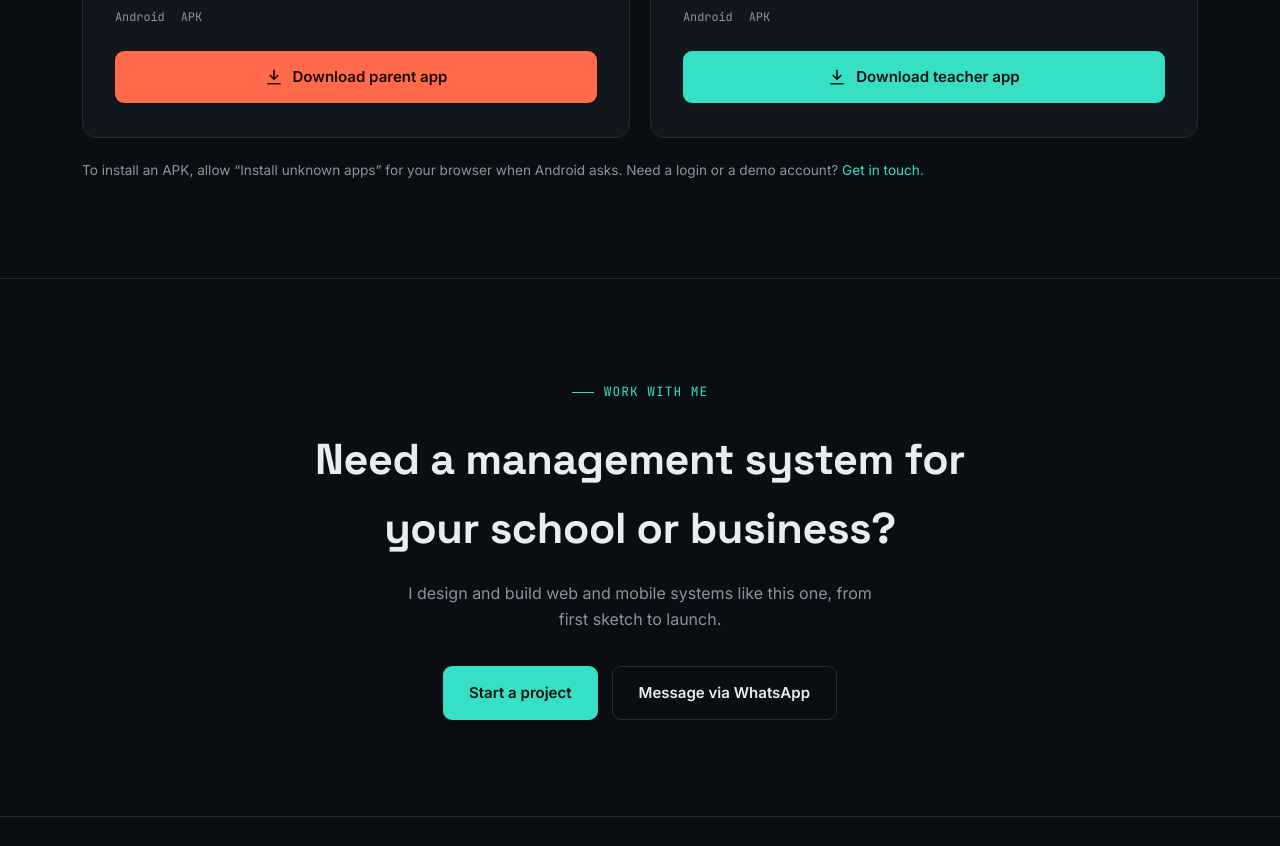
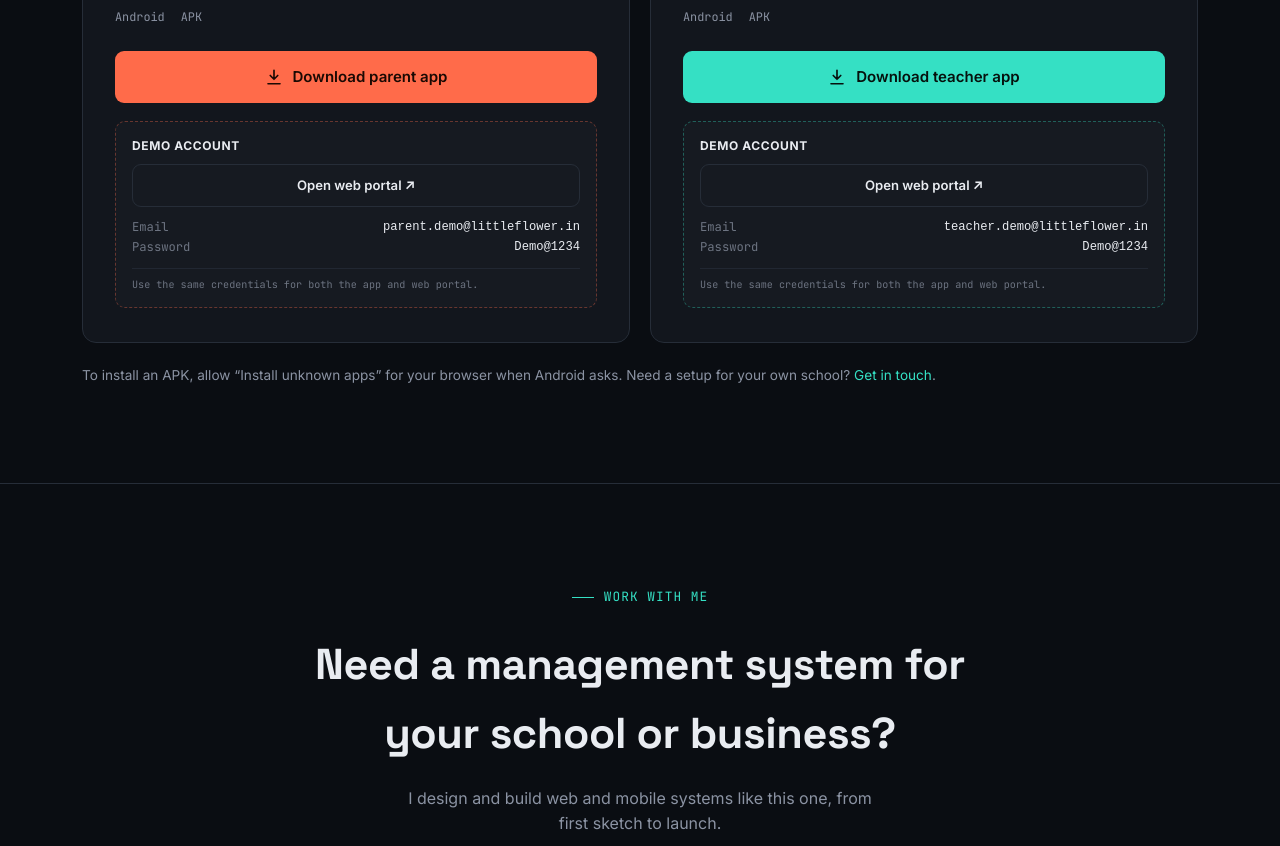
Before and after one commit to dineshbalajinp/web, a plain HTML site: page kindergarten.html in a window 1280 px wide. Shown: the part 3480-4326 px from the top of the page. Drawn offline with Linux system fonts and the light colour scheme.

Commit message:
Add files via upload

```diff
--- a/kindergarten.html
+++ b/kindergarten.html
@@ -292,6 +292,33 @@
   .dl-meta{font-family:var(--font-mono); font-size:0.74rem; color:var(--text-muted); display:flex; gap:16px; flex-wrap:wrap;}
   .dl-card .btn{margin-top:10px; width:100%;}
   .dl-note{margin-top:22px; font-size:0.85rem; color:var(--text-muted);}
+
+  /* Demo credentials shown under each app's download button */
+  .demo-credentials{
+    margin-top:4px; padding:14px 16px; border:1px dashed var(--border);
+    border-radius:10px; background:rgba(255,255,255,0.02);
+    font-family:var(--font-mono); font-size:0.76rem; color:var(--text-muted);
+  }
+  .dl-card.parent .demo-credentials{border-color:rgba(255,107,74,0.35);}
+  .dl-card.teacher .demo-credentials{border-color:rgba(53,224,196,0.35);}
+  .demo-credentials b{
+    display:block; margin-bottom:8px; color:var(--text);
+    font-family:var(--font-body); font-size:0.75rem;
+    letter-spacing:0.05em; text-transform:uppercase;
+  }
+  .demo-credentials .row{
+    display:flex; gap:10px; justify-content:space-between; line-height:1.7;
+  }
+  .demo-credentials .row span{opacity:0.75;}
+  .demo-credentials .row code{color:var(--text); text-align:right; word-break:break-all;}
+  .demo-credentials .portal-btn{
+    width:100%; margin:0 0 10px; padding:10px 14px;
+    font-size:0.82rem; border-color:var(--border);
+  }
+  .demo-credentials .portal-hint{
+    display:block; margin-top:10px; padding-top:8px;
+    border-top:1px solid var(--border); opacity:0.75;
+  }
 
   /* CTA */
   .cta{text-align:center;}
@@ -591,6 +618,15 @@
             <svg width="18" height="18" viewBox="0 0 24 24" fill="none" stroke="currentColor" stroke-width="2.2" stroke-linecap="round" stroke-linejoin="round" aria-hidden="true"><path d="M12 3v12m0 0l-5-5m5 5l5-5M4 21h16"/></svg>
             Download parent app
           </a>
+          <div class="demo-credentials">
+            <b>Demo account</b>
+            <a class="btn btn-ghost portal-btn" href="https://kindergarten.up.railway.app/" target="_blank" rel="noopener">
+              Open web portal ↗
+            </a>
+            <div class="row"><span>Email</span><code>parent.demo@littleflower.in</code></div>
+            <div class="row"><span>Password</span><code>Demo@1234</code></div>
+            <small class="portal-hint">Use the same credentials for both the app and web portal.</small>
+          </div>
         </article>
         <article class="dl-card teacher">
           <div class="dl-icon">
@@ -603,9 +639,18 @@
             <svg width="18" height="18" viewBox="0 0 24 24" fill="none" stroke="currentColor" stroke-width="2.2" stroke-linecap="round" stroke-linejoin="round" aria-hidden="true"><path d="M12 3v12m0 0l-5-5m5 5l5-5M4 21h16"/></svg>
             Download teacher app
           </a>
+          <div class="demo-credentials">
+            <b>Demo account</b>
+            <a class="btn btn-ghost portal-btn" href="https://kindergarten.up.railway.app/" target="_blank" rel="noopener">
+              Open web portal ↗
+            </a>
+            <div class="row"><span>Email</span><code>teacher.demo@littleflower.in</code></div>
+            <div class="row"><span>Password</span><code>Demo@1234</code></div>
+            <small class="portal-hint">Use the same credentials for both the app and web portal.</small>
+          </div>
         </article>
       </div>
-      <p class="dl-note">To install an APK, allow “Install unknown apps” for your browser when Android asks. Need a login or a demo account? <a href="contact.html" style="color:var(--accent);">Get in touch</a>.</p>
+      <p class="dl-note">To install an APK, allow “Install unknown apps” for your browser when Android asks. Need a setup for your own school? <a href="contact.html" style="color:var(--accent);">Get in touch</a>.</p>
     </div>
   </section>
 
```
